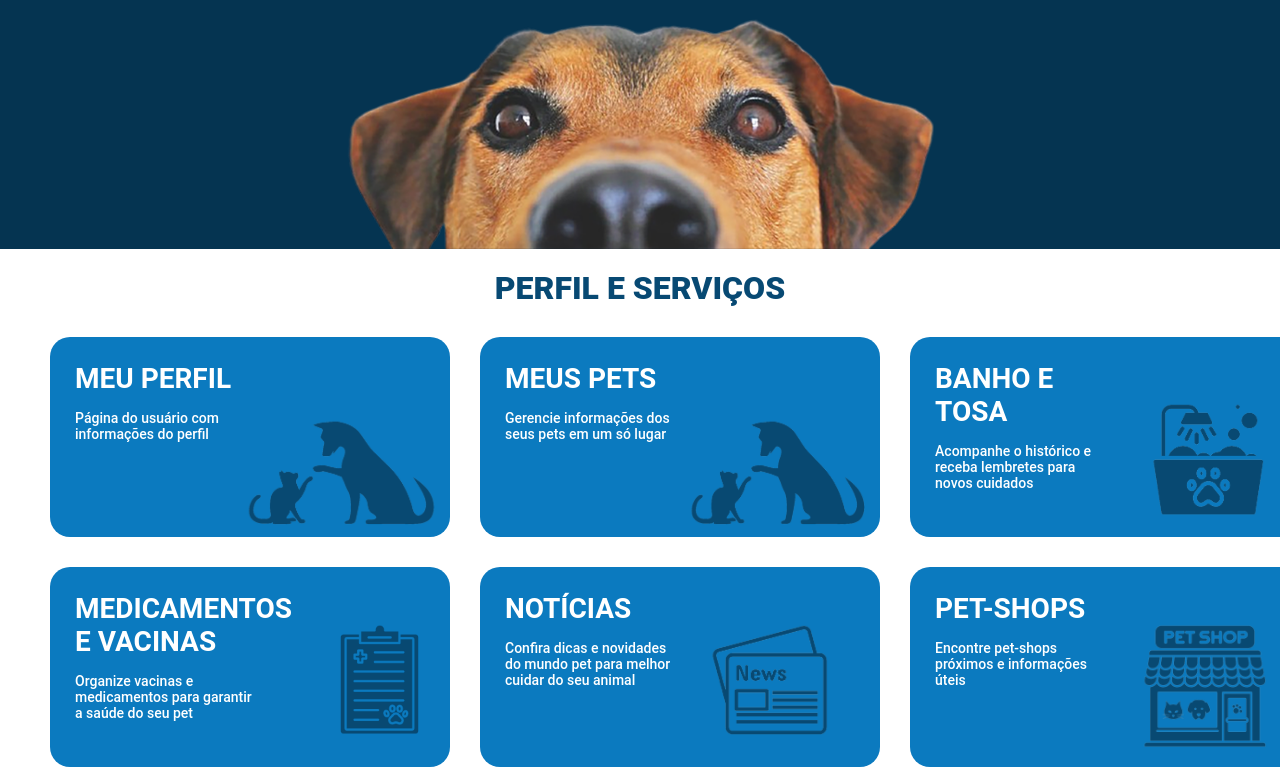
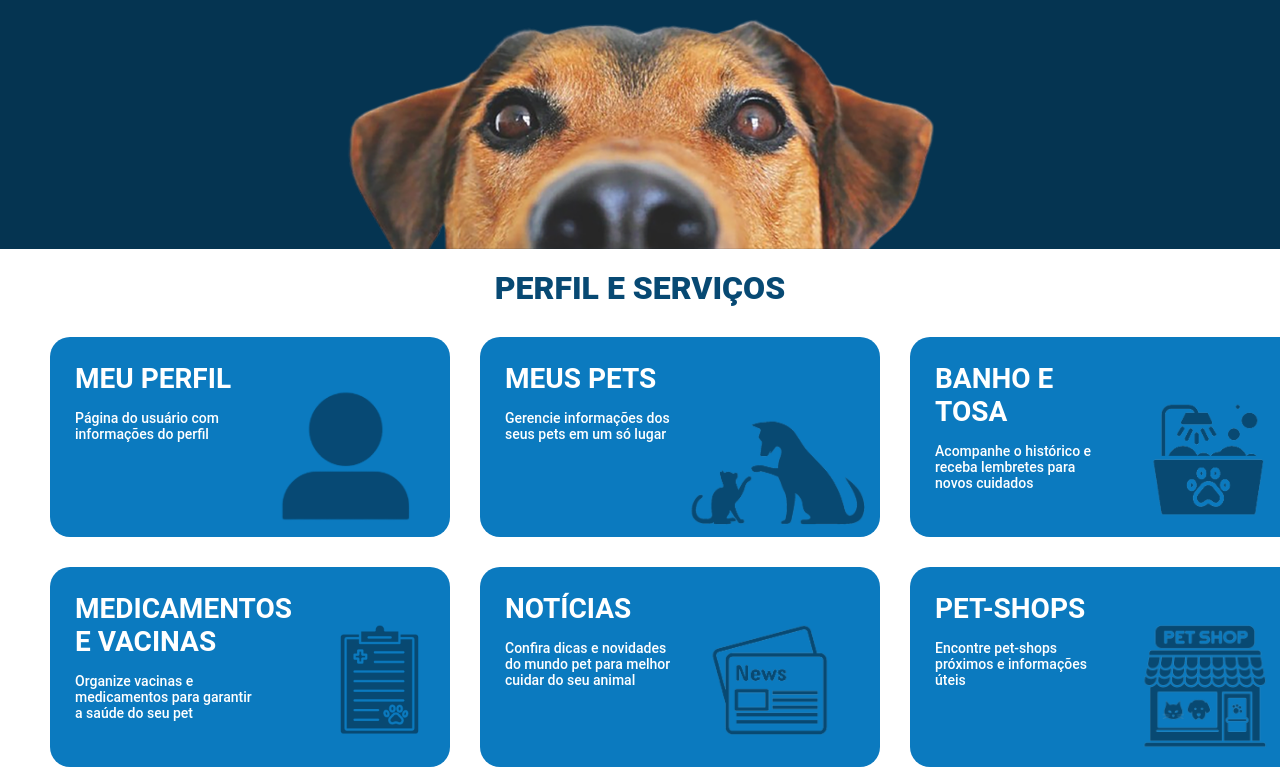
Before and after one commit to Welberth77/CuidaPet, a Python web app: template cuidapet/templates/pagina_principal/pagina_principal.html in a window 1280 px wide. Shown: the part 81-852 px from the top of the page. Run offline with Jinja, Linux system fonts and the light colour scheme; the template is opened without the code that fills it, so the values that code supplies are empty.

Commit message:
imagem meu perfil, adicionada

```diff
--- a/cuidapet/static/css/pages/principal.css
+++ b/cuidapet/static/css/pages/principal.css
@@ -84,11 +84,13 @@
     margin: 15px 0 0;
 }
 
-/* Imagem meus pets */
-.servicos-container .servico-item .imagem-meus-perfil {
+
+
+.servicos-container .servico-item .imagem-meu-perfil {
     width: 50%;
 }
 
+/* Imagem meus pets */
 .servicos-container .servico-item .imagem-meus-pets {
     width: 50%;
 }
--- a/cuidapet/templates/pagina_principal/pagina_principal.html
+++ b/cuidapet/templates/pagina_principal/pagina_principal.html
@@ -51,7 +51,7 @@
                         <h3>MEU PERFIL</h3>
                         <p>Página do usuário com informações do perfil</p>
                     </div>
-                    <img src="../../static/css/imagens/meus-pets.png" alt="imagem-meu-perfil" class="imagem-meu-perfil">
+                    <img src="../../static/css/imagens/meu-perfil-recortado.png" alt="imagem-meu-perfil" class="imagem-meu-perfil">
                 </a>
             </div>
 
```
Also changed, not shown: cuidapet/static/css/imagens/meu-perfil-recortado.png (added), cuidapet/static/css/imagens/meu-perfil.png.
